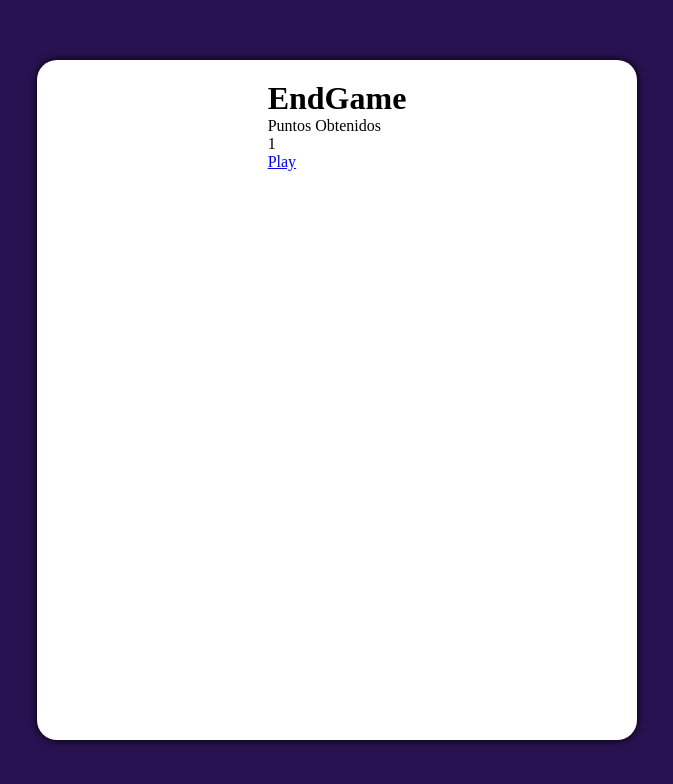
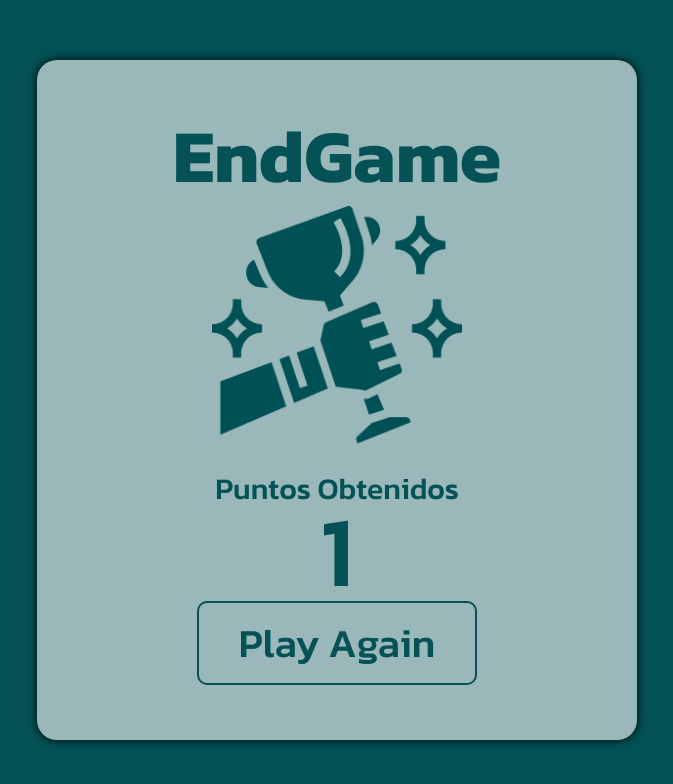
Before and after one commit to franciscocortezdev/FlagQuiz, a React (Create React App) app: page /gameend/1 in a window 1280 px wide. Shown: the top 784 px of the page, without its empty margins (303-976 px from the left). Built offline with nearby package versions, Linux system fonts and the light colour scheme.

Commit message:
Style page EndGame add

```diff
--- a/src/App.css
+++ b/src/App.css
@@ -1,16 +1,19 @@
 @import url('https://fonts.googleapis.com/css2?family=Kanit:wght@300;500;700&display=swap');
 
+
+
 .container{
+
   width: 100%;
   height: 100vh;
-  background-color: rgb(41, 18, 82);
+  background-color: var(--words);
   display: flex;
   justify-content: center;
   align-items: center;
 }
 
 .containerGame{
-  background-color: #fff;
+  background: var(--container);
   border-radius: 20px;
   width: 600px;
   height: 680px;
--- /dev/null
+++ b/src/Pages/EndGame/EndGame.css
@@ -0,0 +1,53 @@
+
+
+
+.containerEnd{
+  font-family: 'Kanit', sans-serif;
+  height: 100%;
+  width: 100%;
+  display: flex;
+  justify-content: center;
+  align-items: center;
+  flex-direction: column;
+  color: var(--words);
+}
+
+.titleEnd{
+  font-size: 75px;
+  margin: 10px;
+  line-height: .8;
+
+}
+
+.pointTitle{
+  font-size: 30px;
+}
+.point{
+  font-size: 100px;
+  line-height: .8;
+  margin-bottom: 10px;
+}
+
+.btnEnd{
+  padding: 10px 40px;
+  font-family: 'Kanit', sans-serif;
+  font-size: 40px;
+  border: 2px solid var(--words);
+  border-radius: 10px;
+
+  color: var(--words);
+  text-decoration: none;
+}
+.btnEnd:hover{
+  transform: scale(1.1);
+
+}
+.btnEnd:active{
+  transform: scale(1);
+
+}
+
+.endPic{
+  width: 250px;
+  margin: 10px;
+}
--- a/src/Pages/EndGame/EndGame.js
+++ b/src/Pages/EndGame/EndGame.js
@@ -1,14 +1,20 @@
 
 import React from 'react'
+import './EndGame.css'
+import endPic from '../../img/EndGame.png'
+
+
 
 export function EndGame({params}) {
 
   return (
-    <div>
-      <h1>EndGame</h1>
-      <p>Puntos Obtenidos</p>
-      <p>{params.points}</p>
-      <a href='/gamestart'>Play</a>
+    <div className='containerEnd'>
+
+      <h1 className='titleEnd'>EndGame</h1>
+      <img className='endPic' src={endPic} alt='endGame'/>
+      <p className='pointTitle'>Puntos Obtenidos</p>
+      <p className='point'>{params.points}</p>
+      <a className='btnEnd' href='/gamestart'>Play Again</a>
     </div>
   )
 
--- a/src/Pages/Home/Home.js
+++ b/src/Pages/Home/Home.js
@@ -2,7 +2,7 @@ import React from 'react'
 
 export function Home() {
   return (
-    <div>
+    <div className='containerHome'>
       <h1>Wellcome</h1>
 
       <a href='/gamestart'>Play</a>
--- a/src/index.css
+++ b/src/index.css
@@ -3,3 +3,11 @@
   padding: 0;
   box-sizing: border-box;
 }
+
+:root{
+  --fondo: #ddf7f8;
+  --container: #9ab8ba;
+  --words: #045256;
+
+
+}
```
Also changed, not shown: src/img/EndGame.png (added).
